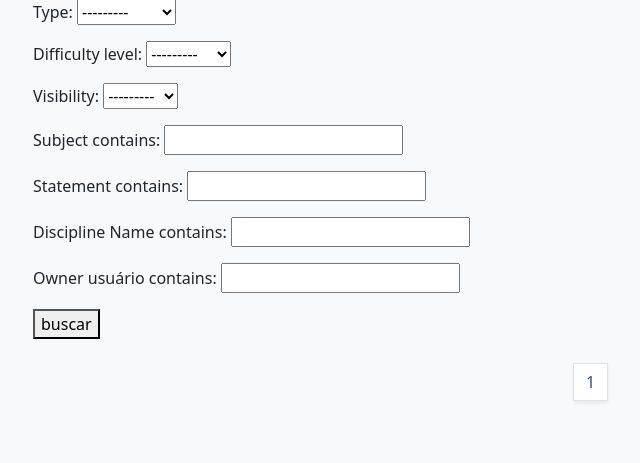
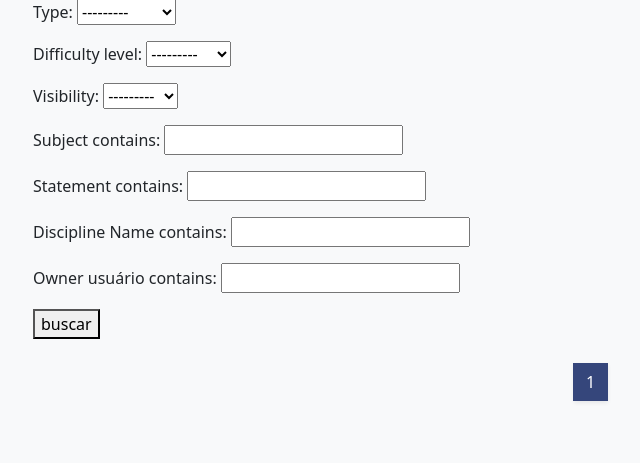
Before and after one commit to LucasMairon/Gerenciador_Atividades_Avaliativas, a Django app: page /question/list/ in a window 1280 px wide. Shown: the part 180-643 px from the top of the page, without its empty margins (49-689 px from the left). Run offline with Django 5.2, Linux system fonts and the light colour scheme; the visitor is signed in with stand-in values (Sample User, id 1); data that the repository does not hold is empty; parts of the project's set-up code (start-up, migrations or seed data) failed here and were passed over; some libraries are stand-ins or nearby versions; some web fonts are replaced.

Commit message:
feat(template): active pagination

```diff
--- a/backend/templates/partials/pagination.html
+++ b/backend/templates/partials/pagination.html
@@ -14,7 +14,7 @@
             <li class="page-item"><a class="page-link" href="?{% add_param_to_url page=page_obj.previous_page_number %}">{{page_obj.previous_page_number}}</a></li>
         {% endif %}
 
-        <li class="page-item"><a class="page-link" href="?{% add_param_to_url page=page_obj.number %}">{{page_obj.number}}</a>
+        <li class="page-item active"><a class="page-link" href="?{% add_param_to_url page=page_obj.number %}">{{page_obj.number}}</a>
         </li>
 
         {% if page_obj.has_next %}
```
